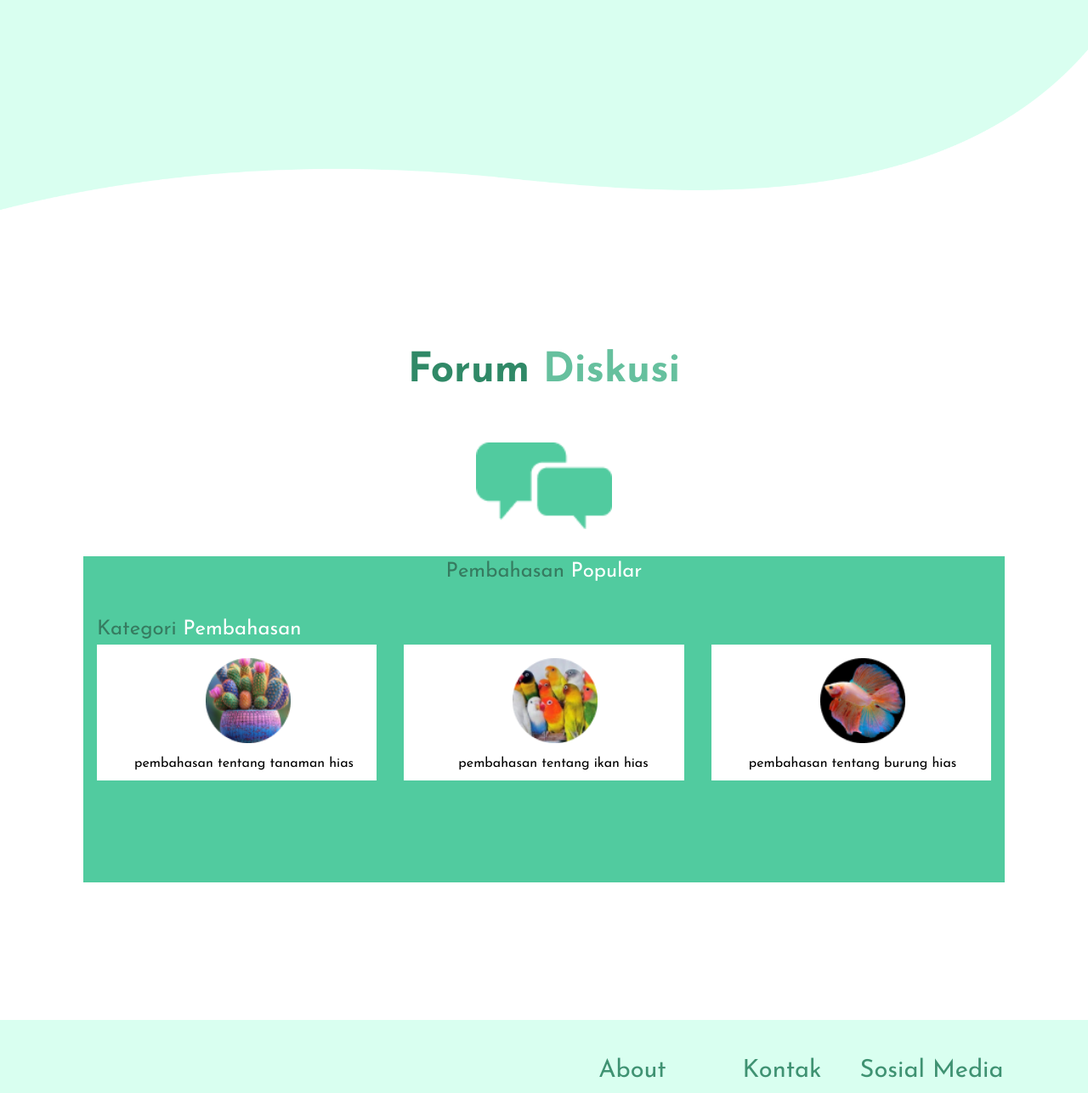
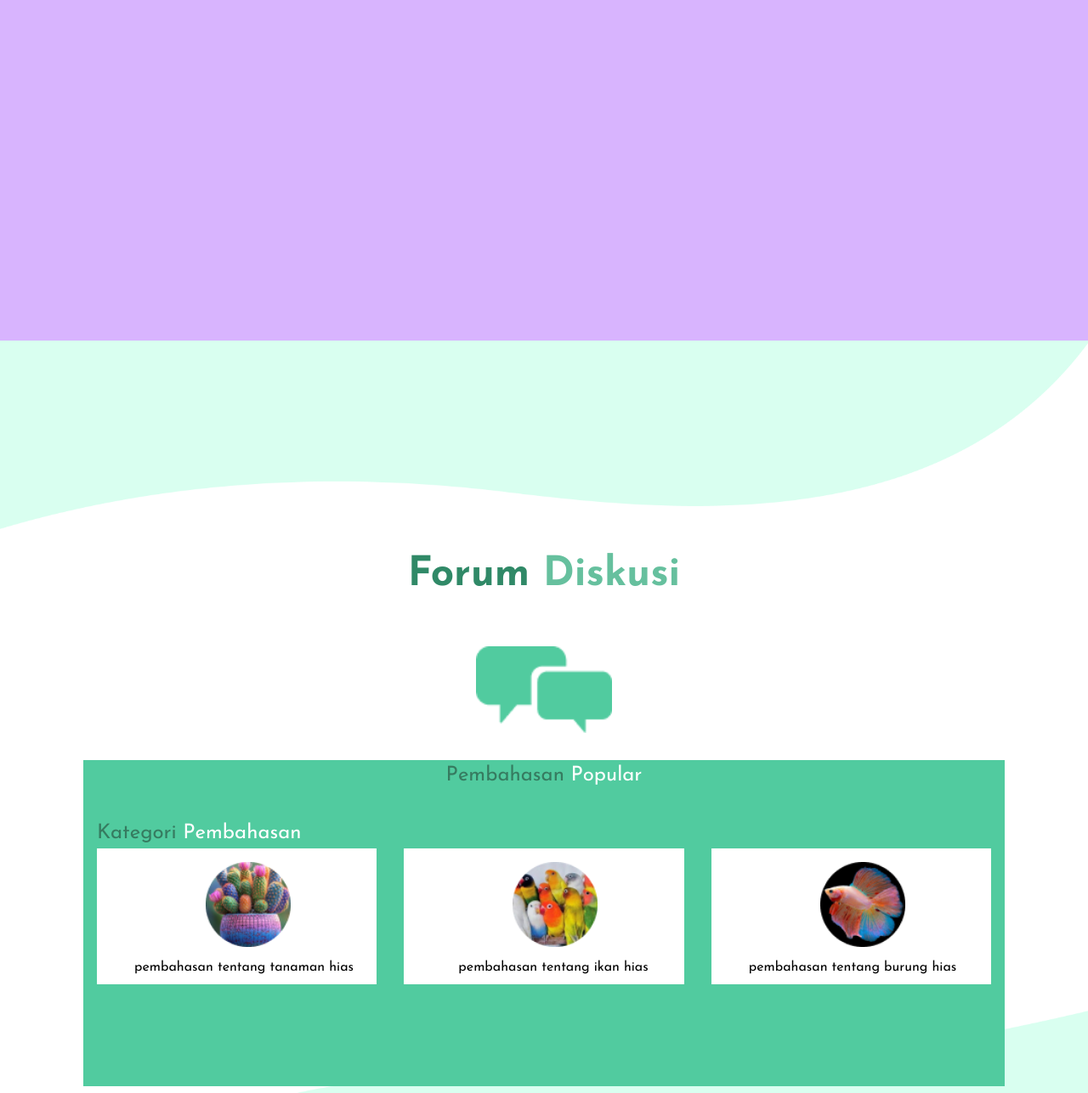
Before and after one commit to auliarahman789/ornatredec, a Next.js app: page / in a window 1280 px wide. Shown: the part 2079-3366 px from the top of the page at 85% size. Built offline with nearby package versions, Linux system fonts and the light colour scheme.

Commit message:
perubahan pada tata letak lengkungan putih dan menghapus div putih yang mengganggu

```diff
--- a/src/app/components/homepage/forum.tsx
+++ b/src/app/components/homepage/forum.tsx
@@ -1,23 +1,23 @@
 import React from "react";
 import Image from "next/image";
 
-function forum() {
+function Forum() {
   return (
-    <div className="h-screen">
-      <div>
-        <h1 className="text-[48px] text-[#308967] text-center z-50 relative font-bold">
+    <div className="relative h-[1150px] overflow-hidden bg-[#D9FFF0]">
+      <div className="relative mt-60 z-20">
+        <h1 className="text-[48px] text-[#308967] text-center font-bold">
           Forum <span className="text-[#66C09E] font-bold">Diskusi</span>
         </h1>
-        <div className="z-50 relative flex justify-center translate-y-12">
+        <div className="relative flex justify-center translate-y-12 z-20">
           <Image
             src="/img/message.png"
             width={160}
             height={160}
             alt="apa"
-            className="z-10 relative"
+            className="relative"
           />
         </div>
-        <div className="bg-[#51CB9F] z-10 relative ml-[98px] mr-[98px] h-96 translate-y-20">
+        <div className="bg-[#51CB9F] ml-[98px] mr-[98px] h-96 translate-y-20 relative z-20">
           <h1 className="text-[#367B60] text-[24px] text-center">
             Pembahasan <span className="text-white">Popular</span>
           </h1>
@@ -72,16 +72,16 @@ function forum() {
             </div>
           </div>
         </div>
-        <Image
-          src="/img/lengkung putih.png"
-          width={1000}
-          height={1000}
-          alt="apa"
-          className="w-full h-[1200px] -translate-y-[1000px]"
-        />
       </div>
+      <Image
+        src="/img/lengkung putih.png"
+        width={1000}
+        height={1200} // Increase height as needed
+        alt="lengkungan putih"
+        className="absolute bottom-0 translate-y-32 left-0 w-full h-[1390px]"
+      />
     </div>
   );
 }
 
-export default forum;
+export default Forum;
--- a/src/app/components/homepage/produk.tsx
+++ b/src/app/components/homepage/produk.tsx
@@ -1,7 +1,11 @@
 import React from "react";
 
 function Produk() {
-  return <div className="flex flex-col min-h-screen bg-[#D9FFF0]"></div>;
+  return (
+    <div className="flex flex-col min-h-screen bg-purple-300">
+      ini untuk produk
+    </div>
+  );
 }
 
 export default Produk;
```
